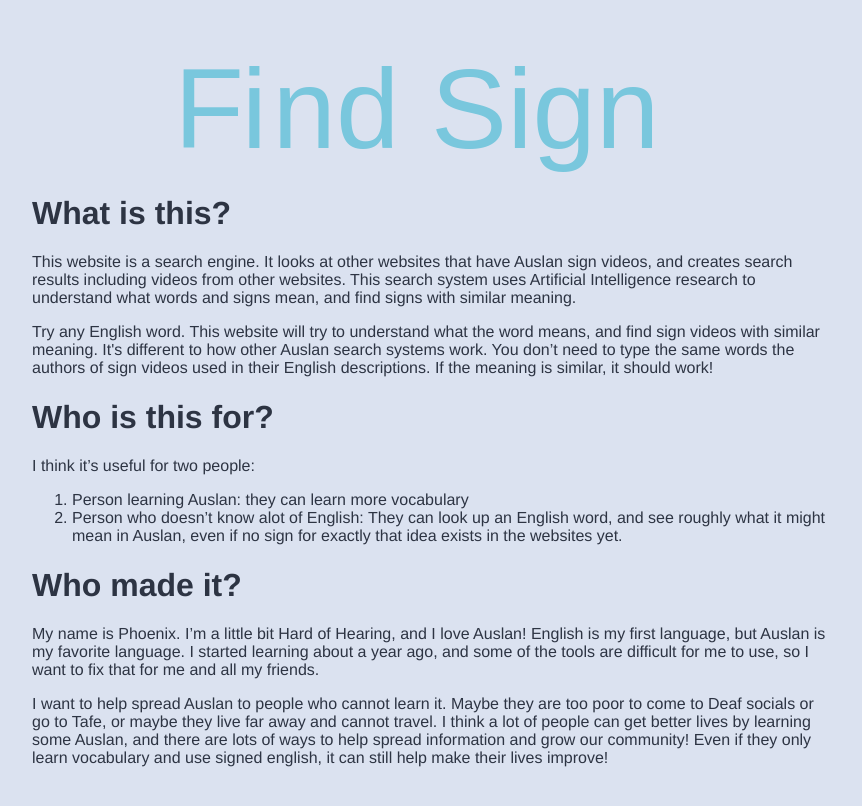
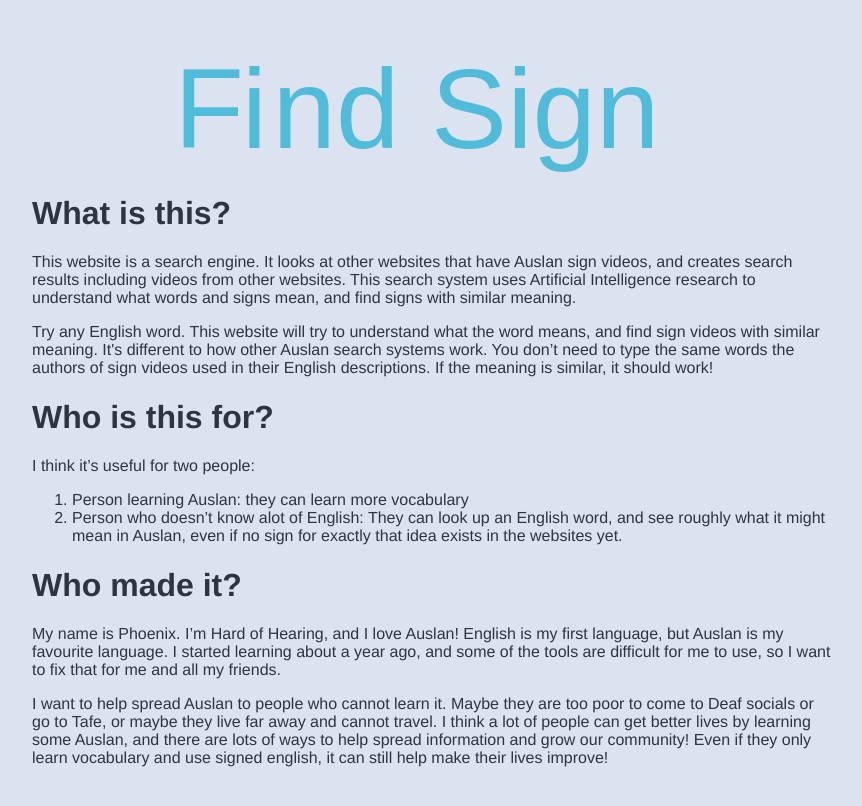
Before and after one commit to Bluebie/sign-search, a website: page about.html in a window 1280 px wide. Shown: the whole page, without its empty margins (208-1070 px from the left). Drawn offline with Linux system fonts and the light colour scheme.

Commit message:
Minor UI tweaks, especially to light-mode stylesheets

```diff
--- a/about.html
+++ b/about.html
@@ -26,7 +26,7 @@
         <li>Person who doesn’t know alot of English: They can look up an English word, and see roughly what it might mean in Auslan, even if no sign for exactly that idea exists in the websites yet.</li>
       </ol>
       <h1>Who made it?</h1>
-      <p>My name is Phoenix. I’m a little bit Hard of Hearing, and I love Auslan! English is my first language, but Auslan is my favorite language. I started learning about a year ago, and some of the tools are difficult for me to use, so I want to fix that for me and all my friends.</p>
+      <p>My name is Phoenix. I’m Hard of Hearing, and I love Auslan! English is my first language, but Auslan is my favourite language. I started learning about a year ago, and some of the tools are difficult for me to use, so I want to fix that for me and all my friends.</p>
       <p>I want to help spread Auslan to people who cannot learn it. Maybe they are too poor to come to Deaf socials or go to Tafe, or maybe they live far away and cannot travel. I think a lot of people can get better lives by learning some Auslan, and there are lots of ways to help spread information and grow our community! Even if they only learn vocabulary and use signed english, it can still help make their lives improve!</p>
     </main>
 
--- a/style/light-mode.css
+++ b/style/light-mode.css
@@ -12,7 +12,7 @@ of the symbols to look right
 }
 
 img#header {
-  filter: brightness(110%);
+  filter: saturate(150%);
 }
 
 form#search_form::before {
--- a/style/sheet.css
+++ b/style/sheet.css
@@ -73,6 +73,7 @@ input#search_box {
   padding: 0.4em 0.4em 0.4em 1.8em;
   border-radius: 6px;
   background-color: var(--module-bg);
+  caret-color: var(--base-fg);
   color: inherit;
   border: 0 none;
   margin: 1.5rem auto 1.5rem auto;
```
